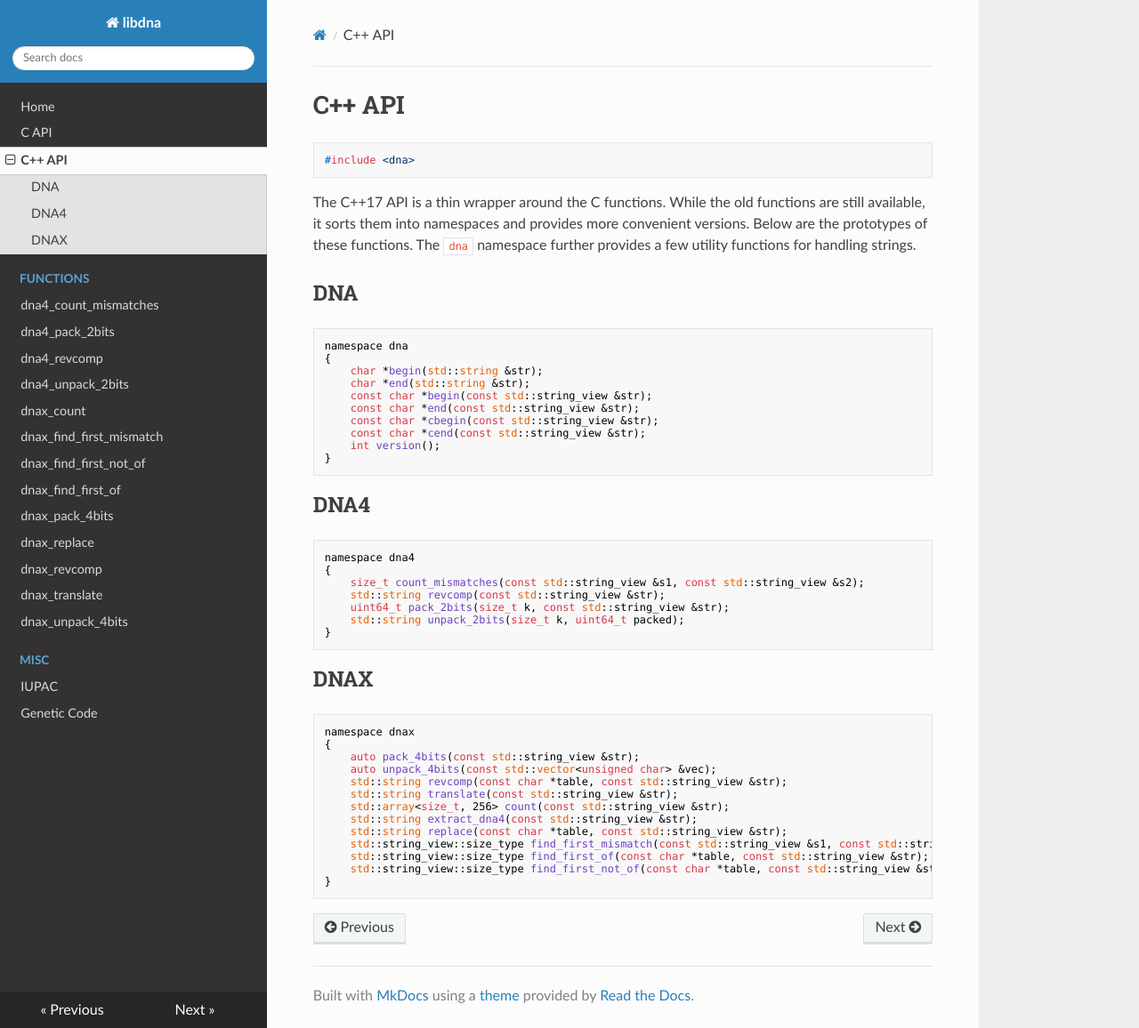
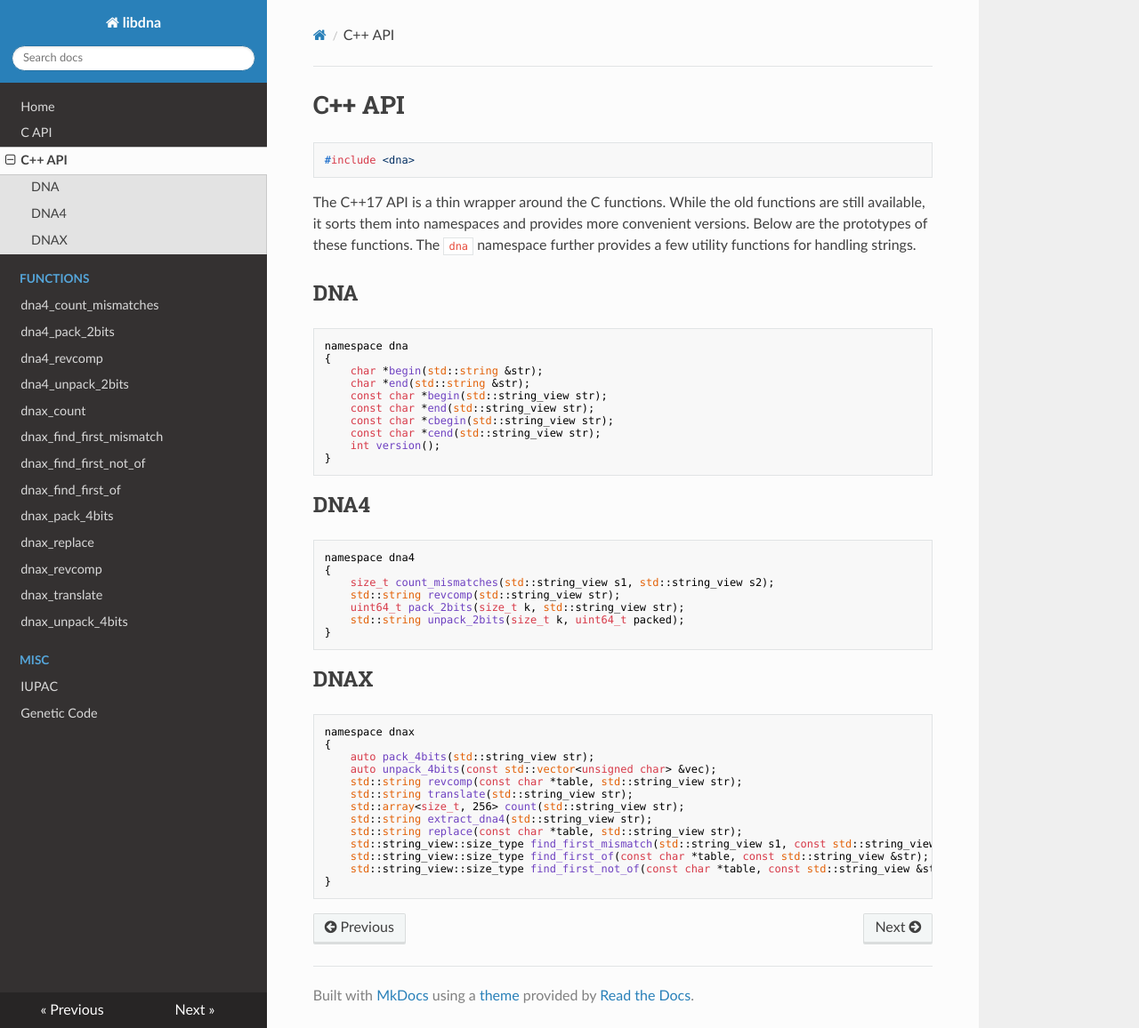
Before and after one commit to kloetzl/libdna, an MkDocs documentation site: the page built from docs/cxxapi.md, in a window 1280 px wide and 1156 px high. Shown: the whole window at 89% size. Built offline with MkDocs 1.6.1, drawn with Linux system fonts in a browser that asks for light colours; nearby versions of some CDN libraries.

Commit message:
update docs to reflect recent changes

````diff
--- a/docs/cxxapi.md
+++ b/docs/cxxapi.md
@@ -13,10 +13,10 @@ namespace dna
 {
 	char *begin(std::string &str);
 	char *end(std::string &str);
-	const char *begin(const std::string_view &str);
-	const char *end(const std::string_view &str);
-	const char *cbegin(const std::string_view &str);
-	const char *cend(const std::string_view &str);
+	const char *begin(std::string_view str);
+	const char *end(std::string_view str);
+	const char *cbegin(std::string_view str);
+	const char *cend(std::string_view str);
 	int version();
 }
 ```
@@ -26,9 +26,9 @@ namespace dna
 ```C++
 namespace dna4
 {
-	size_t count_mismatches(const std::string_view &s1, const std::string_view &s2);
-	std::string revcomp(const std::string_view &str);
-	uint64_t pack_2bits(size_t k, const std::string_view &str);
+	size_t count_mismatches(std::string_view s1, std::string_view s2);
+	std::string revcomp(std::string_view str);
+	uint64_t pack_2bits(size_t k, std::string_view str);
 	std::string unpack_2bits(size_t k, uint64_t packed);
 }
 ```
@@ -38,14 +38,14 @@ namespace dna4
 ```C++
 namespace dnax
 {
-	auto pack_4bits(const std::string_view &str);
+	auto pack_4bits(std::string_view str);
 	auto unpack_4bits(const std::vector<unsigned char> &vec);
-	std::string revcomp(const char *table, const std::string_view &str);
-	std::string translate(const std::string_view &str);
-	std::array<size_t, 256> count(const std::string_view &str);
-	std::string extract_dna4(const std::string_view &str);
-	std::string replace(const char *table, const std::string_view &str);
-	std::string_view::size_type find_first_mismatch(const std::string_view &s1, const std::string_view &s2);
+	std::string revcomp(const char *table, std::string_view str);
+	std::string translate(std::string_view str);
+	std::array<size_t, 256> count(std::string_view str);
+	std::string extract_dna4(std::string_view str);
+	std::string replace(const char *table, std::string_view str);
+	std::string_view::size_type find_first_mismatch(std::string_view s1, const std::string_view &s2);
 	std::string_view::size_type find_first_of(const char *table, const std::string_view &str);
 	std::string_view::size_type find_first_not_of(const char *table, const std::string_view &str);
 }
````
